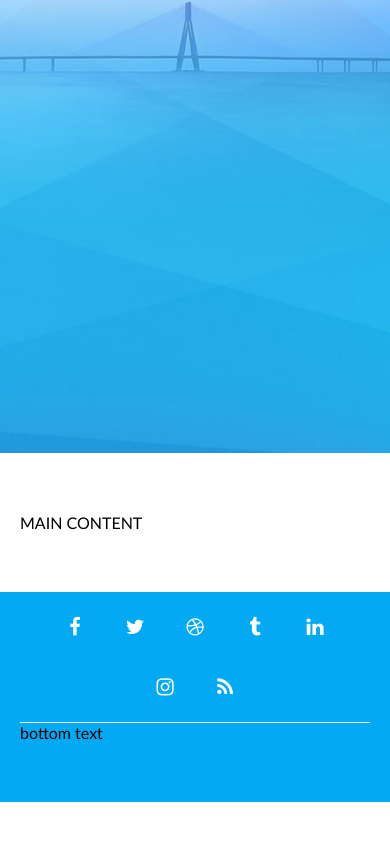
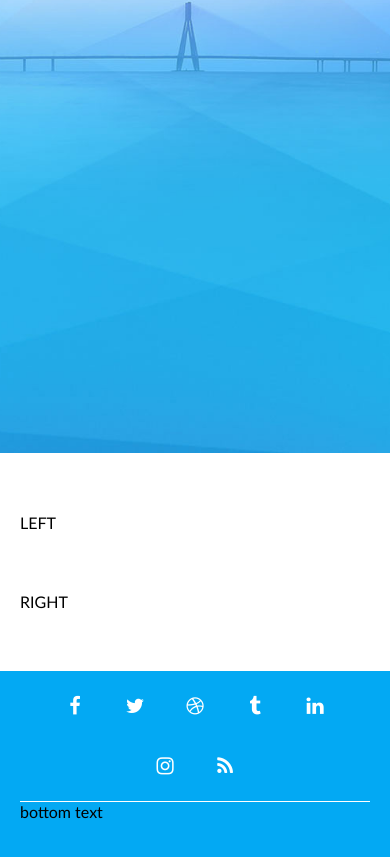
Before and after one commit to Spectatour/999-coming-test, a website: page index.html in a window 390 px wide. Shown: the part 391-1248 px from the top of the page. Before the commit the page ends 1193 px from the top, so only its background shows below. Drawn offline with Linux system fonts and the light colour scheme.

Commit message:
Responsive update

```diff
--- a/css/base/layout.css
+++ b/css/base/layout.css
@@ -3,12 +3,23 @@
     padding-bottom: 60px;
 }
 .container > .row {
+    display: inline-block;
     width: 1000px;
     margin-left: calc(50% - 500px);
 }
 .container > .short-row {
+    display: inline-block;
     width: 600px;
     margin-left: calc(50% - 300px);
+}
+
+.container > .row > .left {
+    width: 50%;
+    float: left;
+}
+.container > .row > .right {
+    width: 40%;
+    float: right;
 }
 
 @media (max-width: 1100px)   {
@@ -30,11 +41,17 @@
         padding-left: 20px;
         padding-right: 20px;
     }
-
     .container > .row,
     .container > .short-row {
         width: 100%;
         margin-left: 0;
     }
+    .container > .row > .left {
+        width: 100%;
+        margin-bottom: 60px;
+    }
+    .container > .row > .right {
+        width: 100%;
+    }
 
 }
--- a/index.html
+++ b/index.html
@@ -25,7 +25,12 @@
     </section>
     <main class="container">
         <div class="row">
-            MAIN CONTENT
+            <div class="left">
+                LEFT
+            </div>
+            <div class="right">
+                RIGHT
+            </div>
         </div>
     </main>
     <footer  class="container bg-main">
```
